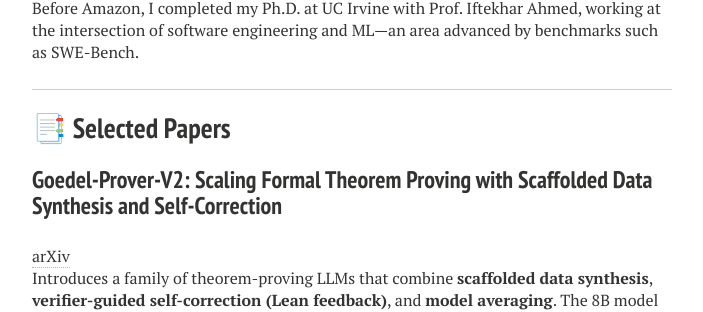
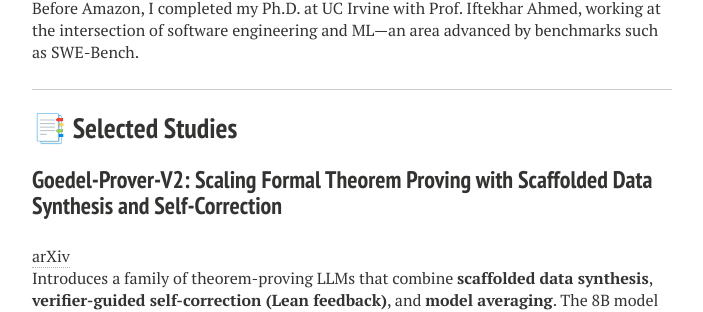
Before and after one commit to Jirigesi/Jirigesi.github.io, a Jekyll site: the page built from index.md, in a window 1280 px wide and 900 px high, scrolled down 734 px. Shown: the part 151-463 px from the top of the window, without its empty margins (288-991 px from the left). Built offline with Jekyll 4.4.1, drawn with Linux system fonts in a browser that asks for light colours; nearby versions of some CDN libraries; comment, search, counter and statistics services are not loaded.

Commit message:
Update index.md

```diff
--- a/index.md
+++ b/index.md
@@ -22,7 +22,7 @@ Beyond LLM post-training, we have successfully pre-trained a set of high-quality
 
 ---
 
-## 📑 Selected Papers
+## 📑 Selected Studies
 
 ### Goedel-Prover-V2: Scaling Formal Theorem Proving with Scaffolded Data Synthesis and Self-Correction
 [arXiv](https://arxiv.org/abs/2508.03613)
```
